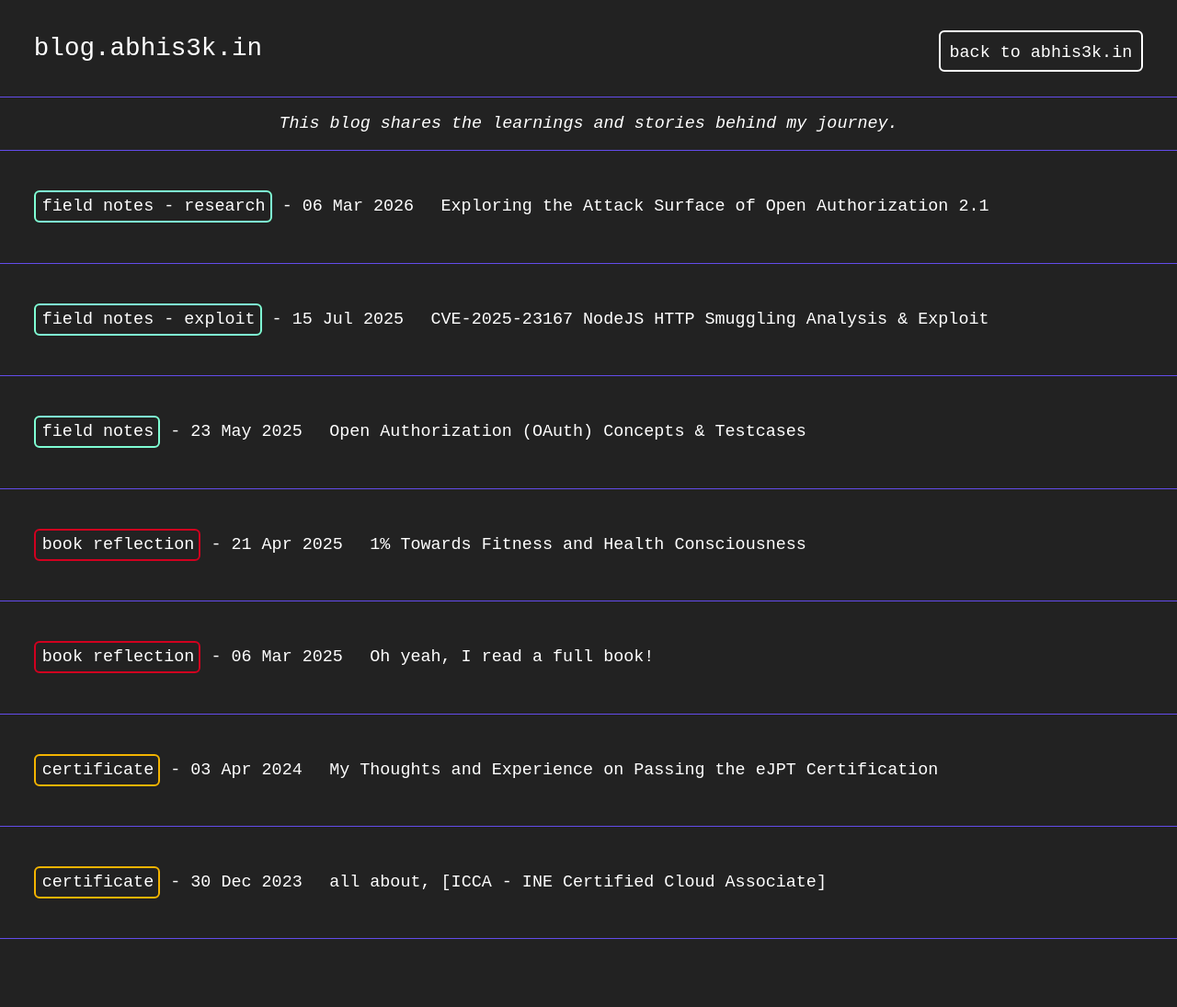
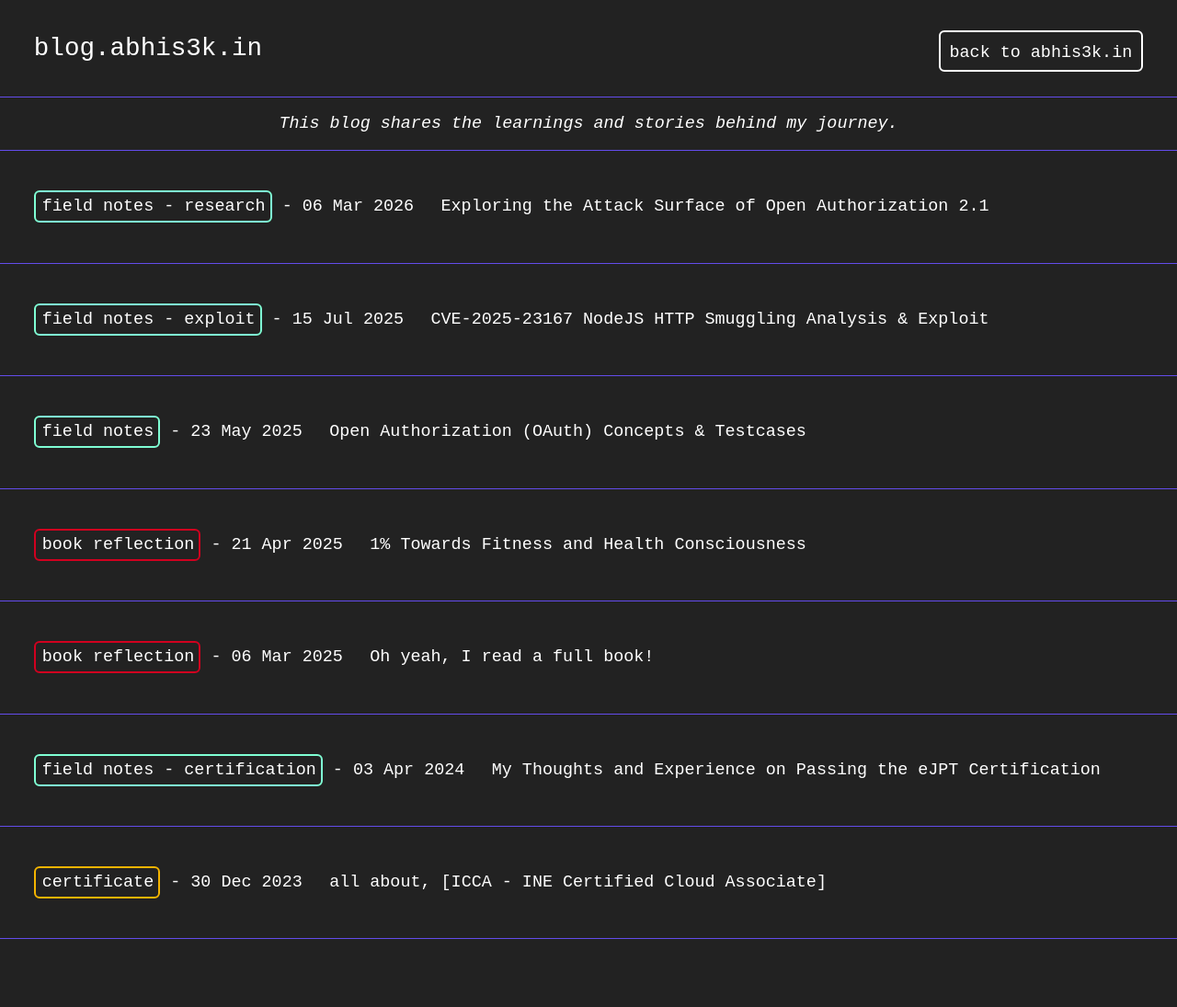
Before and after one commit to abhisek3122/blog.abhis3k.in, a Jekyll site: the page built from index.html, in a window 1280 px wide. Shown: the whole page at 92% size. Built offline with Jekyll 4.4.1, drawn with Linux system fonts in a browser that asks for light colours; some web fonts are replaced; the list of posts is cut into pages by our own code.

Commit message:
Update 2024-04-04-my-thoughts-and-experience-on-passing-the-ejpt-certification.markdown

```diff
--- a/_posts/2024-04-04-my-thoughts-and-experience-on-passing-the-ejpt-certification.markdown
+++ b/_posts/2024-04-04-my-thoughts-and-experience-on-passing-the-ejpt-certification.markdown
@@ -3,8 +3,8 @@
 title:  "My Thoughts and Experience on Passing the eJPT Certification"
 post-title:  "My Thoughts and Experience on Passing the eJPT Certification"
 date:   2024-04-03 16:02:00 +0530
-categories: certification
-priority-tag: <span class="priority" style="border-color:#F4B400">certificate</span>
+categories: field notes
+priority-tag: <span class="priority" style="border-color:#7FFFD4">field notes - certification</span>
 twitter-image: /assets/posts/2024-04-04-my-thoughts-and-experience-on-passing-the-ejpt-certification/poster.png
 ---
 
```
